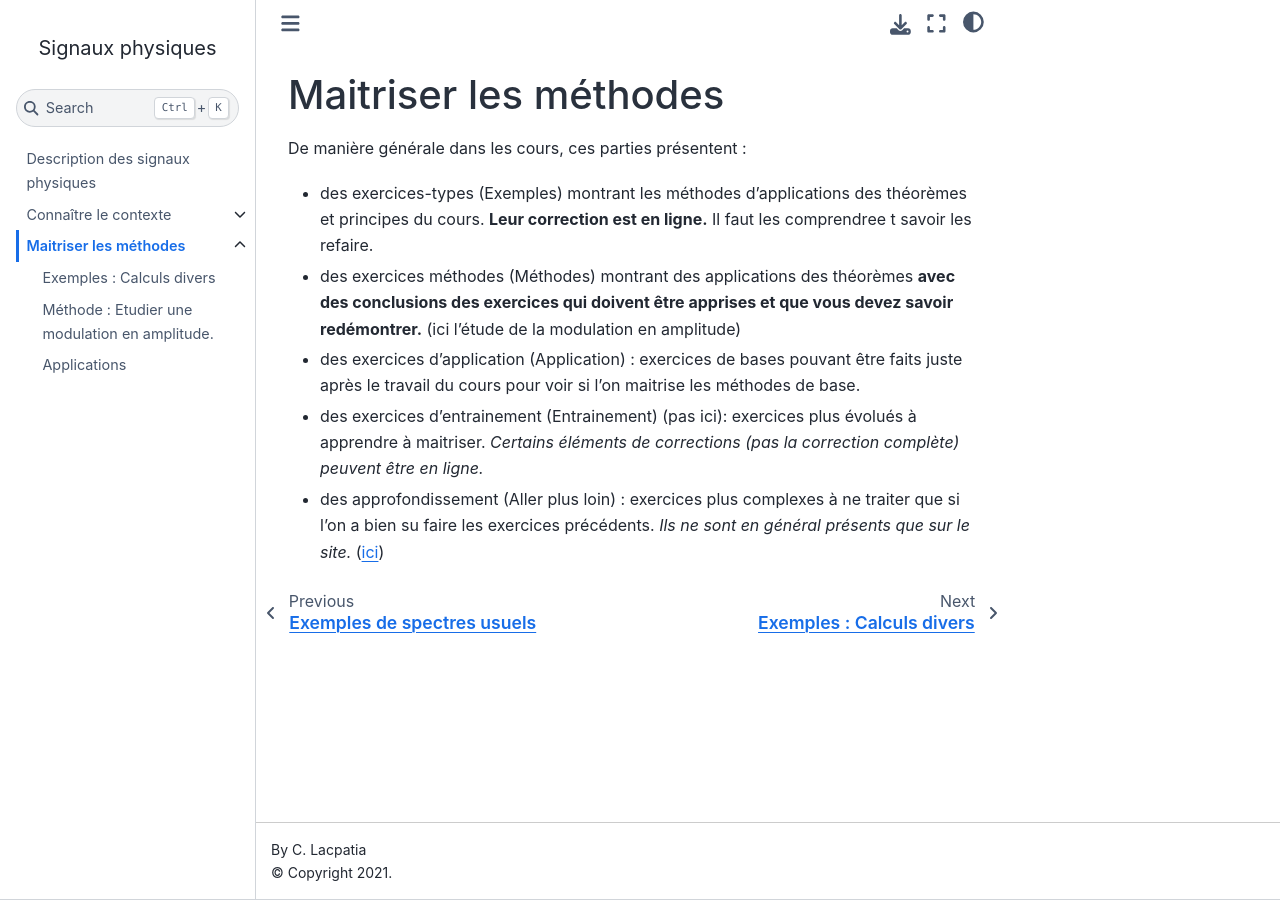
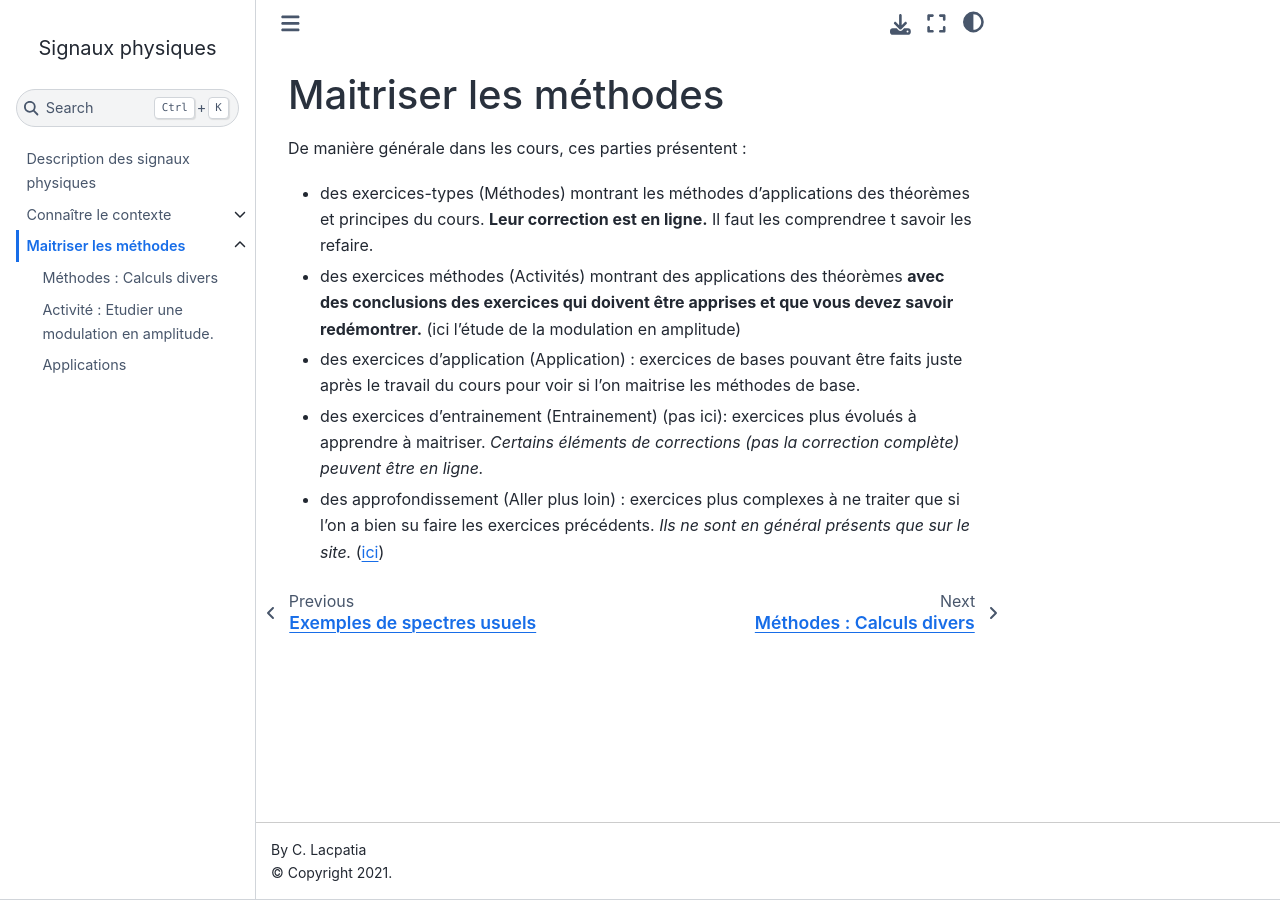
Before and after one commit to pcsi3physiquestan/signaux_sources, a Jupyter Book: the page built from notebook/signaux_ex.md, in a window 1280 px wide. Built offline with Jupyter Book 1.0.4 settings and Sphinx 7.4.7 and the Sphinx Book theme 1.1.4, drawn with Linux system fonts in a browser that asks for light colours.

Commit message:
Mise à jour automatique

`````diff
--- a/notebook/signaux_ex.md
+++ b/notebook/signaux_ex.md
@@ -15,8 +15,8 @@ kernelspec:
 ---
 # Maitriser les méthodes
 De manière générale dans les cours, ces parties présentent :
-* des exercices-types (Exemples) montrant les méthodes d'applications des théorèmes et principes du cours. __Leur correction est en ligne.__ Il faut les comprendree t savoir les refaire.
-* des exercices méthodes (Méthodes) montrant des applications des théorèmes __avec des conclusions des exercices qui doivent être apprises et que vous devez savoir redémontrer.__ (ici l'étude de la modulation en amplitude)
+* des exercices-types (Méthodes) montrant les méthodes d'applications des théorèmes et principes du cours. __Leur correction est en ligne.__ Il faut les comprendree t savoir les refaire.
+* des exercices méthodes (Activités) montrant des applications des théorèmes __avec des conclusions des exercices qui doivent être apprises et que vous devez savoir redémontrer.__ (ici l'étude de la modulation en amplitude)
 * des exercices d'application (Application) : exercices de bases pouvant être faits juste après le travail du cours pour voir si l'on maitrise les méthodes de base.
 * des exercices d'entrainement (Entrainement) (pas ici): exercices plus évolués à apprendre à maitriser. _Certains éléments de corrections (pas la correction complète) peuvent être en ligne._
 * des approfondissement (Aller plus loin) : exercices plus complexes à ne traiter que si l'on a bien su faire les exercices précédents. _Ils ne sont en général présents que sur le site._ ([ici](https://stanislas.edunao.com/mod/resource/view.php?id=12806))
--- a/notebook/signaux_exemples.md
+++ b/notebook/signaux_exemples.md
@@ -14,7 +14,7 @@ kernelspec:
   name: python3
 ---
 
-# Exemples : Calculs divers
+# Méthodes : Calculs divers
 _Les corrections sont en ligne._
 
 ## Valeur efficace et valeur moyenne
--- a/notebook/signaux_meth_modulation.md
+++ b/notebook/signaux_meth_modulation.md
@@ -13,7 +13,7 @@ kernelspec:
   language: python
   name: python3
 ---
-# Méthode : Etudier une modulation en amplitude.
+# Activité : Etudier une modulation en amplitude.
 _La correction est en ligne et une simulation permet de joueur sur les paramètres d'une modulation est disponible [ici](https://stanislas.edunao.com/mod/resource/view.php?id=12802)._
 
 Nous allons étudier le principe de décomposition sur un cas simple où un signal se décompose en une somme finie de composantes spectrales.
@@ -68,8 +68,9 @@ Spectre du signal modulé
 ```
 ````
 
-```{admonition} A retenir
-:class: tip
+```{important}
+A retenir
+
 Il faut savoir :
 * reconnaître un cas de modulation d'amplitude : un __produit__ de sinusoïdes dont __la fréquence de l'un est grande devant la fréquence de l'autre__.
     * On peut écrire $u_S(t)$ sous la forme : $ \left [ k u_{1m} u_{2m} \cos (2 \pi f_2 t) \right ] \cos (2 \pi f_1 t)$. Puisque $f_2$ est faible, on peut considérer que sur une période du signal rapide de fréquence $f_1$, la grandeur $k u_{1m} u_{2m} \cos (2 \pi f_2 t)$ est quasi-constante et représente donc sur une période, l'amplitude du sinusoïde $ \cos (2 \pi f_1 t)$. Mais comme d'une période à l'autre l'amplitude varie, on parle de __modulation d'amplitude__.
`````
Also changed, not shown: notebook/signaux_app.md (+1 -1 lines), notebook/signaux_decomposition.md (+6 -5 lines), notebook/signaux_description.md (+1 -1 lines).
